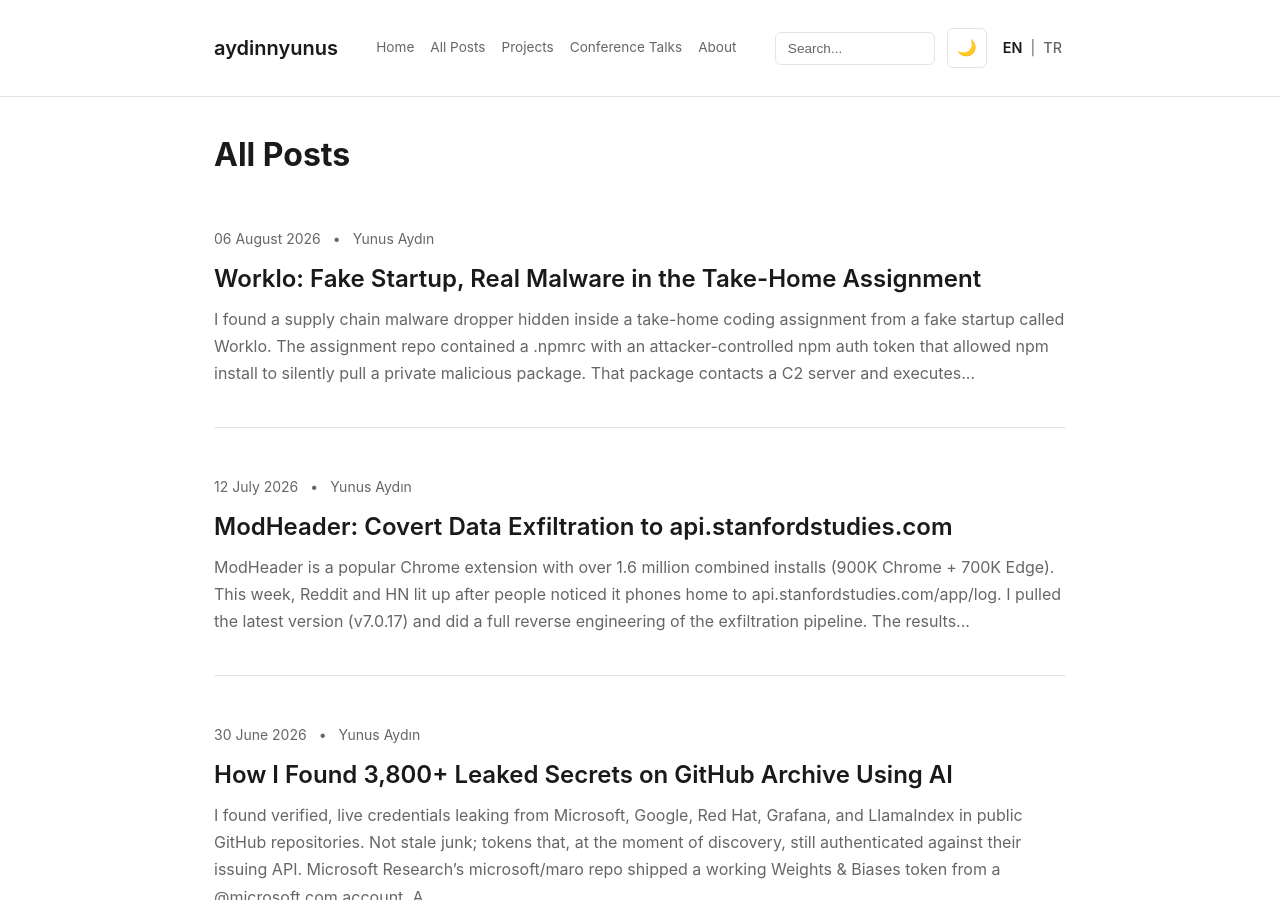
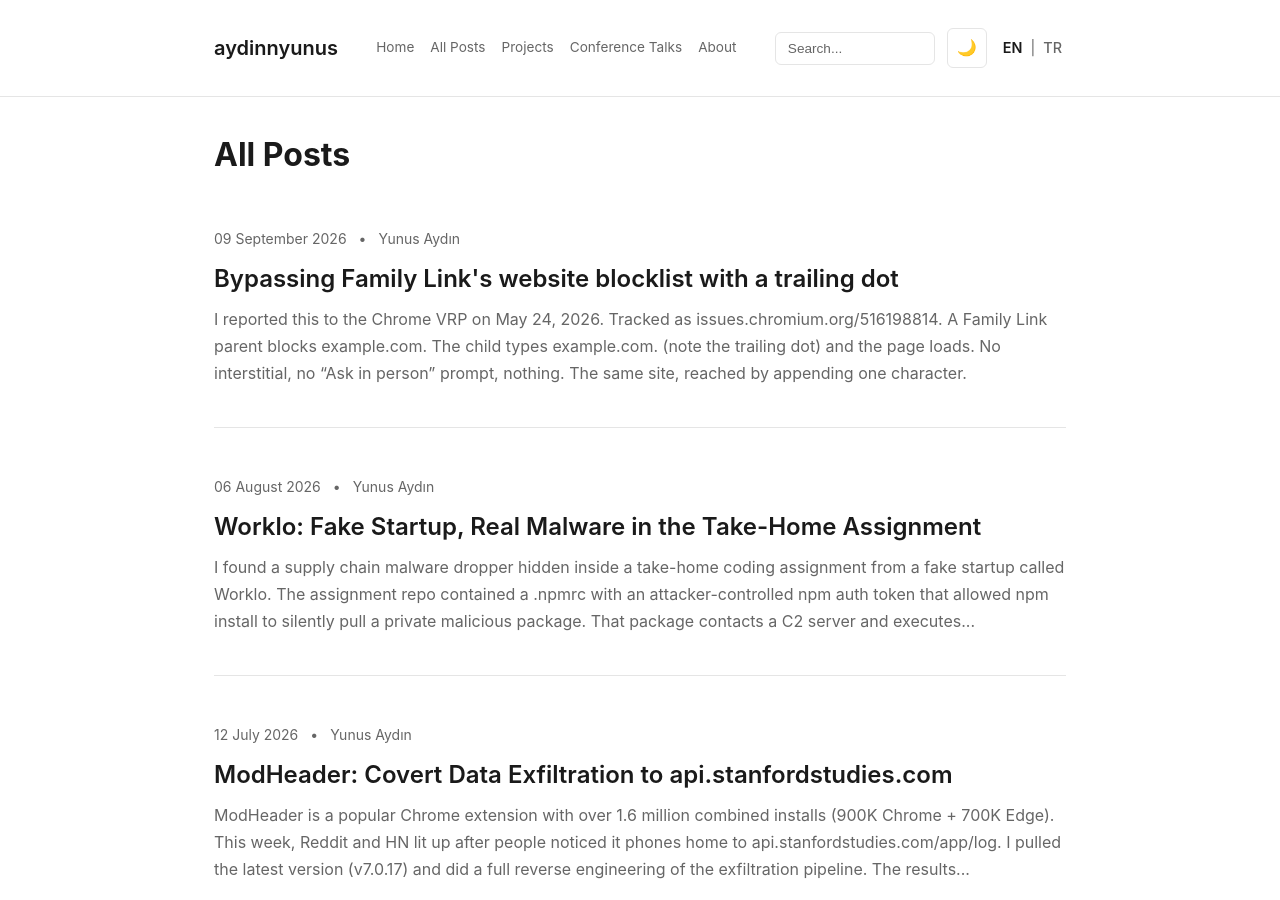
Before and after one commit to aydinnyunus/aydinnyunus.github.io, a Jekyll site: the page built from blog.html, in a window 1280 px wide and 900 px high. Built offline with Jekyll 4.4.1, drawn with Linux system fonts in a browser that asks for light colours.

Commit message:
feat: publish Family Link trailing-dot bypass posts (EN + TR)
Move EN and TR Family Link website blocklist bypass write-ups from
_drafts/ to _posts/. Retire the superseded June EN draft in favor of
the final September version whose date matches the disclosure.

Co-Authored-By: Claude <noreply@anthropic.com>

```diff
--- a/_drafts/2026-06-14-family-link-trailing-dot-bypass.md
+++ b/_posts/2026-09-09-family-link-trailing-dot-bypass.md
@@ -2,14 +2,14 @@
 layout: post
 title: "Bypassing Family Link's website blocklist with a trailing dot"
 author: Yunus Aydın
-date: 2026-06-14
+date: 2026-09-09
 lang: en
 description: "Chrome's Family Link URL filter compares the URL host to the parent's blocklist with strict string equality. Appending a single trailing dot bypasses every blocked site."
 keywords: "Chrome, Family Link, parental controls, URL filter, host comparison, trailing dot, FQDN bypass, supervised user, Chrome VRP, security research"
-canonical_url: "https://aydinnyunus.github.io/2026/06/14/family-link-trailing-dot-bypass/"
+canonical_url: "https://aydinnyunus.github.io/2026/09/09/family-link-trailing-dot-bypass/"
 ---
 
-I reported this to the Chrome VRP on May 24, 2026. A Family Link parent blocks `example.com`. The child types `example.com.` (note the trailing dot) and the page loads. No interstitial, no "Ask in person" prompt, nothing. The same site, reached by appending one character.
+I reported this to the Chrome VRP on May 24, 2026. Tracked as [issues.chromium.org/516198814](https://issues.chromium.org/issues/516198814). A Family Link parent blocks `example.com`. The child types `example.com.` (note the trailing dot) and the page loads. No interstitial, no "Ask in person" prompt, nothing. The same site, reached by appending one character.
 
 The root cause is a single `==` comparison in `FamilyLinkUrlFilter::HostMatchesPattern` that does not normalize the trailing dot. `url::DomainIs()` in the same codebase already does this correctly. The URL filter just doesn't use it.
 
@@ -210,11 +210,12 @@ This is CWE-178 (Improper Handling of Case Sensitivity) / CWE-20 (Improper Input
 ## Disclosure timeline
 
 - **May 24, 2026.** Vulnerability discovered and verified on Chrome Stable with a managed Family Link child account.
-- **May 24, 2026.** Reported to the Chrome VRP, classified as *Permissions Bypass*.
-- **June 14, 2026.** Public write-up.
+- **May 24, 2026.** Reported to the Chrome VRP, classified as *Permissions Bypass*. Filed as [issues.chromium.org/516198814](https://issues.chromium.org/issues/516198814) (*Family Link parental control website block bypassed via trailing-dot hostname*).
+- **September 9, 2026.** Public write-up.
 
 ## References
 
+- [issues.chromium.org/516198814: Family Link parental control website block bypassed via trailing-dot hostname](https://issues.chromium.org/issues/516198814)
 - [Chromium source: `family_link_url_filter.cc`](https://chromium.googlesource.com/chromium/src/+/refs/heads/main/components/supervised_user/core/browser/family_link_url_filter.cc)
 - [Chromium source: `family_link_settings_service.cc`](https://chromium.googlesource.com/chromium/src/+/refs/heads/main/components/supervised_user/core/browser/family_link_settings_service.cc)
 - [Chromium source: `url::DomainIs` in `url_util.cc`](https://chromium.googlesource.com/chromium/src/+/refs/heads/main/url/url_util.cc)
```
Also changed, not shown: _posts/2026-06-14-family-link-trailing-dot-bypass-tr.md (renamed from _drafts/2026-06-14-family-link-trailing-dot-bypass-tr.md).
